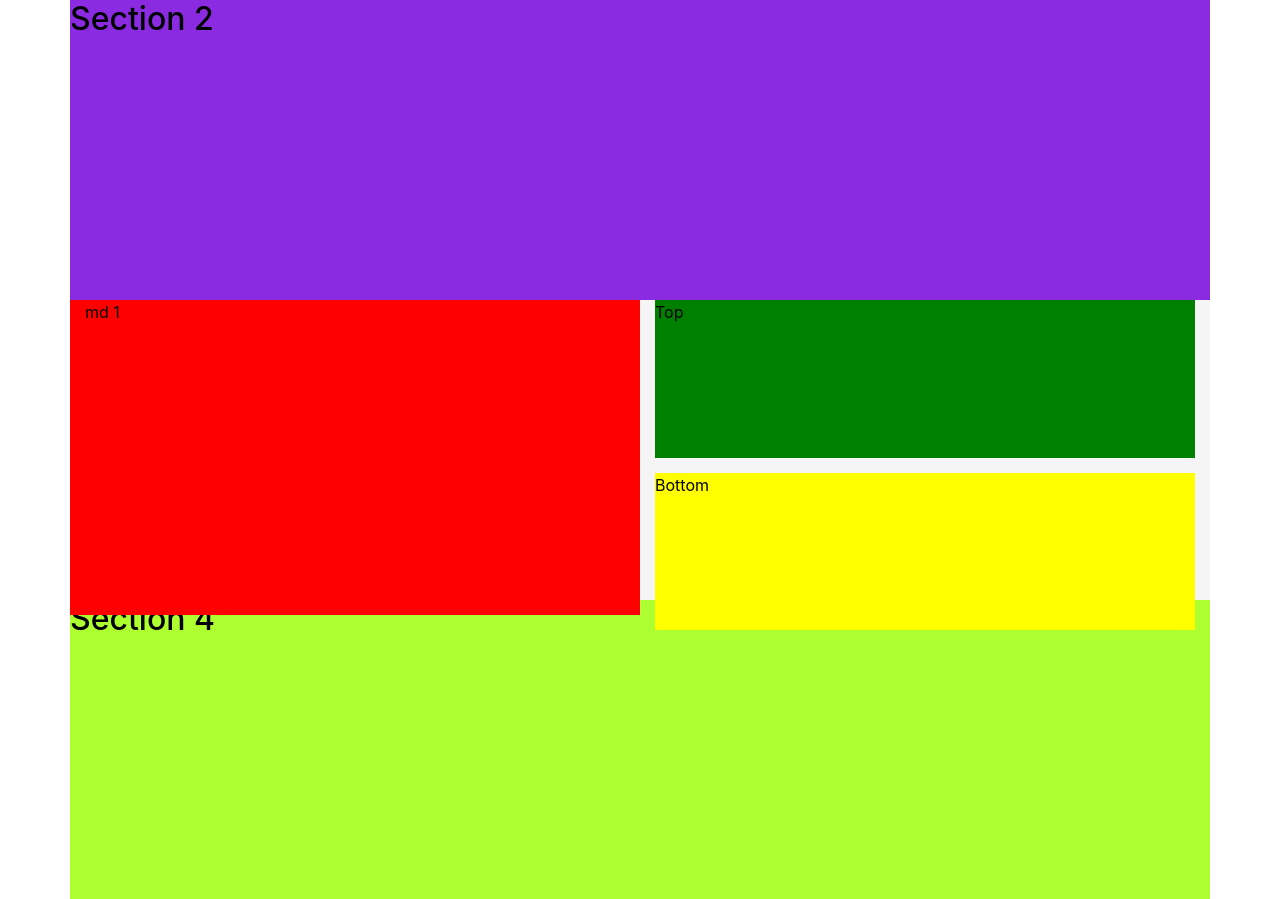
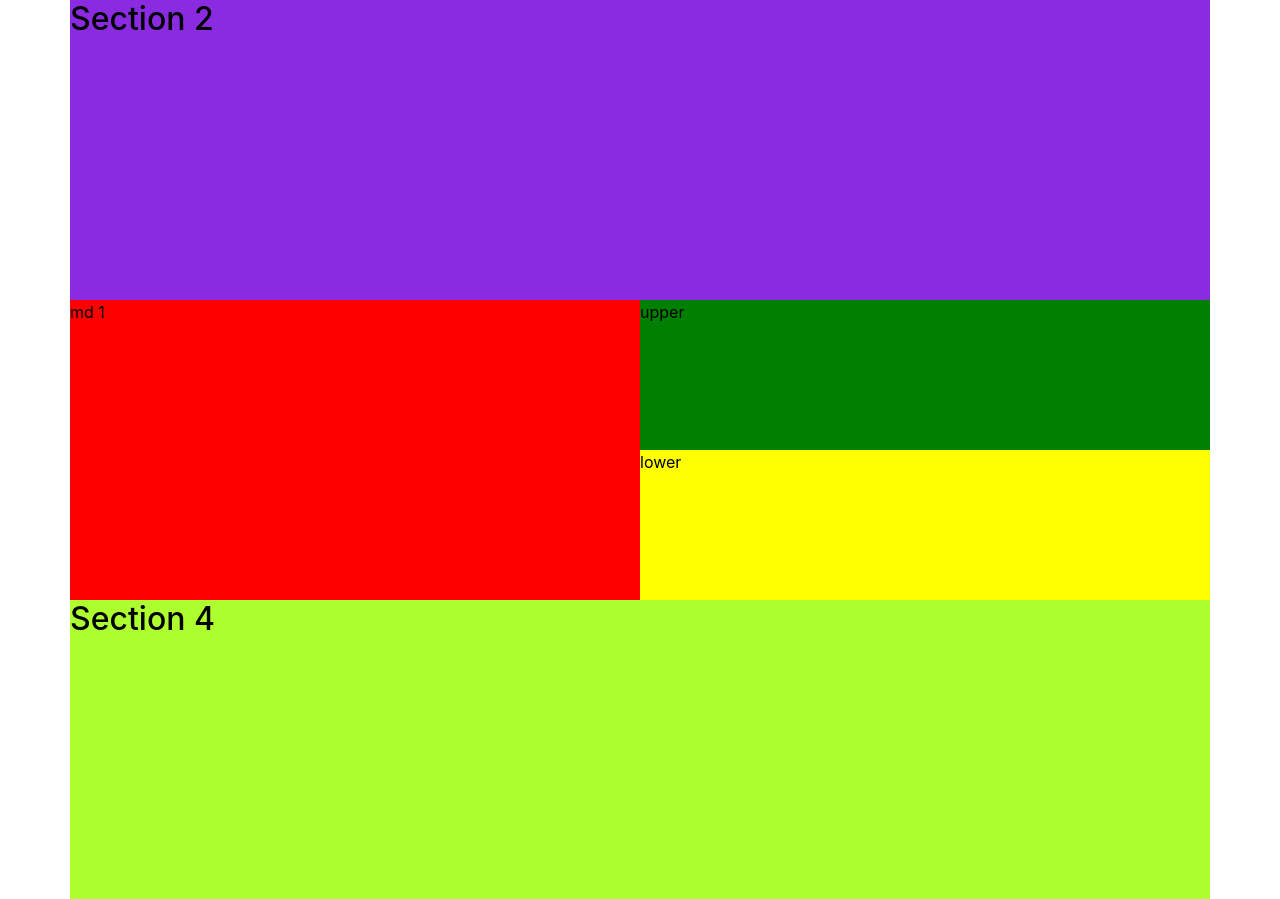
Before and after one commit to xcixor/company-site, a Flask app: page / in a window 1280 px wide. Shown: the part 300-1199 px from the top of the page. Run offline with Flask 2, Linux system fonts and the light colour scheme; some libraries are stand-ins or nearby versions.

Commit message:
Fix: Remove gutters
Remove extra spacing from columns

```diff
--- a/app/static/css/index.css
+++ b/app/static/css/index.css
@@ -6,12 +6,12 @@
 .splash-one{
     background-color: red;
 }
-#delivery{
+.delivery{
     background-color: green;
     height: 50%;
-    margin-bottom: 15px;
+    /* margin-bottom: 15px; */
 }
-#contact{
+.contact{
     background-color: yellow;
     height: 50%;
 }
@@ -30,3 +30,13 @@
 .section-six{
     background-color: violet;
 }
+
+
+/* .no-gutters {
+    margin-right: 0;
+    margin-left: 0;
+} */
+.col, [class*="col-"] {
+      padding-right: 0;
+      padding-left: 0;
+    }
--- a/app/templates/index.html
+++ b/app/templates/index.html
@@ -16,12 +16,13 @@
             md 1
         </div>
         <div class="col-md-6 splash-two">
-            <div id="delivery">Top</div>
-            <div id="contact">Bottom</div>
+            <div class="col-md delivery">
+                upper
+            </div>
+            <div class="col-md contact">
+                lower
+            </div>
         </div>
-        <!-- <div class="col-md-6 contact">
-            md 3
-        </div> -->
     </div>
     <div class="row section-four">
         <h2>Section 4</h2>
```
